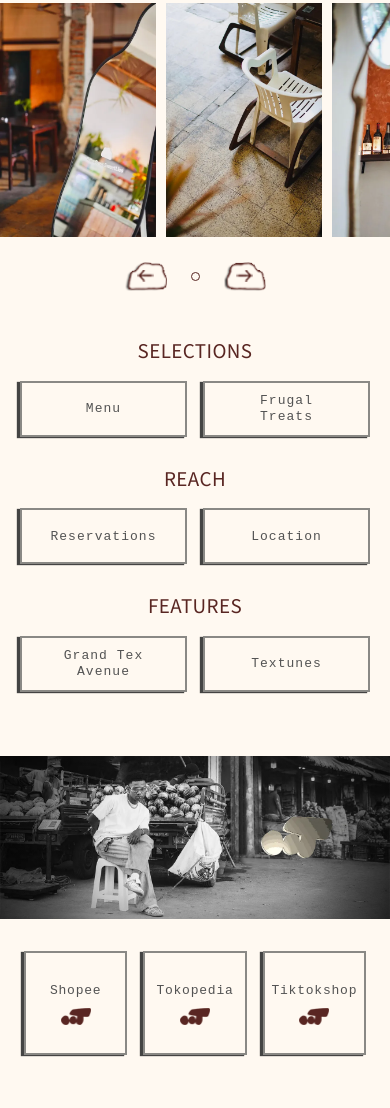
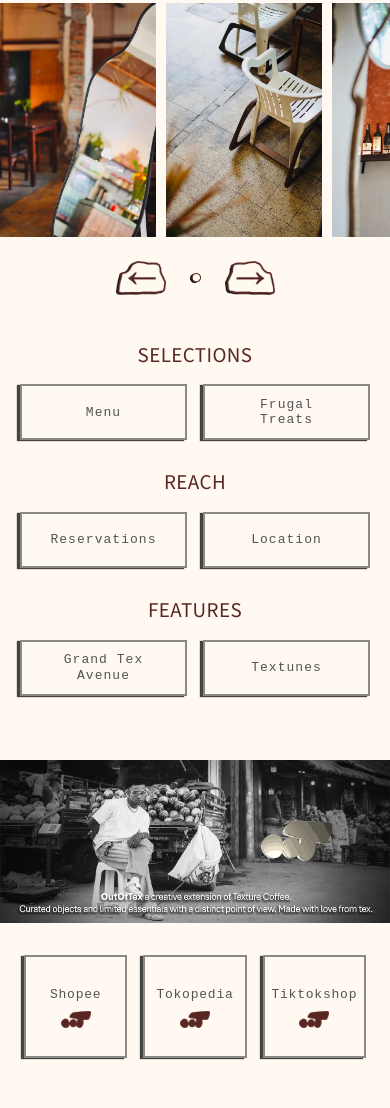
Before and after one commit to bismillahkayaduniaakhirat/textureWeb, a plain HTML site: page index.html in a window 390 px wide. Shown: the part 994-2102 px from the top of the page. Drawn offline with nearby package versions, Linux system fonts and the light colour scheme.

Commit message:
v1.5.11: client slide buttons, OOT text on phone, footer row visible on desktop, Tiktokshop QR on desktop
Co-Authored-By: Claude Opus 5.5 <noreply@anthropic.com>

```diff
--- a/index.html
+++ b/index.html
@@ -145,17 +145,12 @@
     flex: 0 0 auto; width: clamp(150px, 16.5vw, 260px); aspect-ratio: 237 / 356; height: auto;
     object-fit: cover; scroll-snap-align: start; background: #e9e1d4;
   }
-  .ctrl { display: flex; justify-content: center; align-items: center; gap: 30px; margin-top: 44px; }
-  .ctrl button {
-    width: 50px; height: 36px; border: 0; cursor: pointer;
-    background: url(/assets/v2/frame-l.png) center / contain no-repeat;
-    display: grid; place-items: center; transition: transform .15s;
-  }
-  .ctrl button.next { background-image: url(/assets/v2/frame-r.png); }
-  .ctrl button img { width: 21px; height: 14px; }
+  .ctrl { display: flex; justify-content: center; align-items: center; gap: 40px; margin-top: 44px; }
+  .ctrl button { width: 64px; padding: 0; border: 0; background: none; cursor: pointer; display: block; transition: transform .15s; }
+  .ctrl button img, .ctrl .dot { display: block; width: 100%; height: auto; }
   .ctrl button:hover { transform: translateY(-2px); }
   .ctrl button:active { transform: translateY(1px); }
-  .ctrl .dot { width: 9px; height: 9px; border-radius: 50%; border: 1.5px solid var(--brown); background: var(--cream); }
+  .ctrl .dot { width: 13px; }
 
   /* ---------- Selections / Reach / Features ---------- */
   .groups {
@@ -195,6 +190,7 @@
     color: #fff; text-align: center; font: 400 11px/1.3 var(--sans); text-shadow: 0 1px 3px rgba(0,0,0,.5);
   }
   .oot-note b { font-weight: 800; }
+  .oot-note-m { display: none; }
   .shops { position: absolute; left: 53%; top: 36%; display: flex; gap: 2.2%; width: 40%; }
   .shop {
     flex: 1; aspect-ratio: 120 / 170;
@@ -214,6 +210,14 @@
   .foot .socials { display: flex; gap: 12px; }
   .foot .socials a { display: grid; padding: 2px; transition: transform .15s; }
   .foot .socials a:hover { transform: scale(1.1); }
+
+  /* ---------- QR Tiktokshop (desktop) ---------- */
+  .qr { border: 2px solid var(--grey); background: var(--cream); color: var(--text); padding: 26px 30px 24px; margin: auto; text-align: center; max-width: 340px; }
+  .qr::backdrop { background: rgba(40, 24, 20, .6); }
+  .qr h3 { font: 400 22px/1.4 var(--sans); color: var(--brown); letter-spacing: .1em; margin-bottom: 14px; }
+  .qr img { display: block; width: 220px; height: 220px; margin: 0 auto 14px; image-rendering: pixelated; }
+  .qr p { font-size: 13px; line-height: 1.5; margin-bottom: 18px; }
+  .qr .btn { min-height: 44px; width: 100%; font: inherit; font-size: 14px; letter-spacing: .1em; cursor: pointer; }
 
   /* ---------- Viewer Menu / Frugal Treats ---------- */
   .viewer {
@@ -282,8 +286,8 @@
     .strip { gap: 10px; }
     .strip img { width: 40vw; }
     .ctrl { margin-top: 24px; gap: 24px; }
-    .ctrl button { width: 42px; height: 30px; }
-    .ctrl button img { width: 17px; height: 12px; }
+    .ctrl button { width: 50px; }
+    .ctrl .dot { width: 11px; }
 
     .groups { grid-template-columns: 1fr; gap: 26px; padding: 44px 20px 8px; }
     .group { border: 0; padding: 0; }
@@ -295,6 +299,7 @@
     .oot-photo { aspect-ratio: 590 / 247; }
     .oot-logo { left: 66.8%; top: 30%; width: 19%; }
     .oot-note { display: none; }
+    .oot-note-m { display: block; position: absolute; left: 4%; bottom: 5%; width: 92%; height: auto; }
     .shops { position: static; width: auto; padding: 32px 24px 0; gap: 16px; }
     .shop { aspect-ratio: 1; font-size: 13px; letter-spacing: .06em; }
     .shop img { width: 30px; height: 17px; }
@@ -354,9 +359,9 @@
       <img src="/assets/v2/g15.webp" width="237" height="356" alt="Es kopi krim di meja" loading="lazy">
     </div>
     <div class="ctrl">
-      <button class="prev" id="prev" aria-label="Foto sebelumnya"><img src="/assets/v2/arrow-l.png" alt=""></button>
-      <span class="dot" aria-hidden="true"></span>
-      <button class="next" id="next" aria-label="Foto berikutnya"><img src="/assets/v2/arrow-r.png" alt=""></button>
+      <button class="prev" id="prev" aria-label="Foto sebelumnya"><img src="/assets/v2/slide-l.webp" width="140" height="94" alt=""></button>
+      <img class="dot" src="/assets/v2/slide-dot.webp" width="40" height="37" alt="" aria-hidden="true">
+      <button class="next" id="next" aria-label="Foto berikutnya"><img src="/assets/v2/slide-r.webp" width="140" height="94" alt=""></button>
     </div>
   </section>
 
@@ -388,6 +393,7 @@
     <div class="oot-photo">
       <picture><source srcset="/assets/v2/oot-spin.webp" type="image/webp"><img class="oot-logo" src="/assets/v2/oot-spin.gif" width="220" height="159" alt="OutOfTex" loading="lazy"></picture>
       <p class="oot-note"><b>OutOfTex</b> a creative extension of Texture Coffee.<br>Curated objects and limited essentials with a distinct point of view. Made with love from tex.</p>
+      <img class="oot-note-m" src="/assets/v2/oot-note-m.webp" width="1400" height="87" alt="OutOfTex a creative extension of Texture Coffee. Curated objects and limited essentials with a distinct point of view. Made with love from tex." loading="lazy">
       <div class="shops shops-desk"></div>
     </div>
   </section>
@@ -412,8 +418,15 @@
 <template id="shop-cards">
   <a class="shop" href="https://shopee.co.id/texturecoffee" target="_blank" rel="noopener">Shopee<img src="/assets/v2/oot-brown.png" alt=""></a>
   <a class="shop" href="https://tk.tokopedia.com/ZSQBFTdjK" target="_blank" rel="noopener">Tokopedia<img src="/assets/v2/oot-brown.png" alt=""></a>
-  <a class="shop" href="https://vt.tiktok.com/ZSQBYGbRV" target="_blank" rel="noopener">Tiktokshop<img src="/assets/v2/oot-brown.png" alt=""></a>
+  <a class="shop" href="https://vt.tiktok.com/ZSQBYGbRV" target="_blank" rel="noopener" data-qr>Tiktokshop<img src="/assets/v2/oot-brown.png" alt=""></a>
 </template>
+
+<dialog class="qr" id="qr" aria-labelledby="qr-title">
+  <h3 id="qr-title">Tiktokshop</h3>
+  <img src="/assets/v2/tiktokshop-qr.svg" width="220" height="220" alt="QR code Tiktokshop OutOfTex">
+  <p>TikTok Shop hanya bisa dibuka di aplikasi TikTok.<br>Scan QR ini pakai kamera HP.</p>
+  <button type="button" class="btn" id="qr-close">Tutup</button>
+</dialog>
 
 <dialog class="viewer" id="viewer" aria-labelledby="viewer-title">
   <div class="viewer-bar">
@@ -447,10 +460,13 @@
   const io = new IntersectionObserver(es => es.forEach(e => {
     if (e.isIntersecting) { e.target.classList.add('in'); io.unobserve(e.target); }
   }), { rootMargin: '0px 0px -8% 0px' });
+  const ioFoot = new IntersectionObserver(es => es.forEach(e => {
+    if (e.isIntersecting) { e.target.classList.add('in'); ioFoot.unobserve(e.target); }
+  }));
   groupsReveal.forEach(([sel, gap]) => document.querySelectorAll(sel).forEach((el, i) => {
     el.classList.add('reveal');
     el.style.setProperty('--d', (Math.min(i, 6) * gap).toFixed(2) + 's');
-    io.observe(el);
+    (el.closest('.foot') ? ioFoot : io).observe(el);
   }));
 
   // Header: transparan di atas hero, jadi krem setelah lewat hero
@@ -472,6 +488,16 @@
   document.querySelector('.shops-desk').remove();
   placeShops();
   wide.addEventListener('change', placeShops);
+
+  // Tiktokshop: link pendek membuka aplikasi TikTok (snssdk1180://). Di komputer tab jadi kosong, jadi tampilkan QR untuk discan HP.
+  const qr = document.getElementById('qr');
+  const desktop = matchMedia('(hover: hover) and (pointer: fine)');
+  shops.querySelector('[data-qr]').addEventListener('click', e => {
+    if (!desktop.matches || !qr.showModal) return;
+    e.preventDefault(); qr.showModal();
+  });
+  document.getElementById('qr-close').addEventListener('click', () => qr.close());
+  qr.addEventListener('click', e => { if (e.target === qr) qr.close(); });
 
   // Galeri: panah geser satu foto, di ujung kembali ke awal/akhir
   const strip = document.getElementById('strip');
```
Also changed, not shown: assets/v2/oot-note-m.webp (added), assets/v2/slide-dot.webp (added), assets/v2/slide-l.webp (added), assets/v2/slide-r.webp (added), assets/v2/tiktokshop-qr.svg (added), 2 other files.
